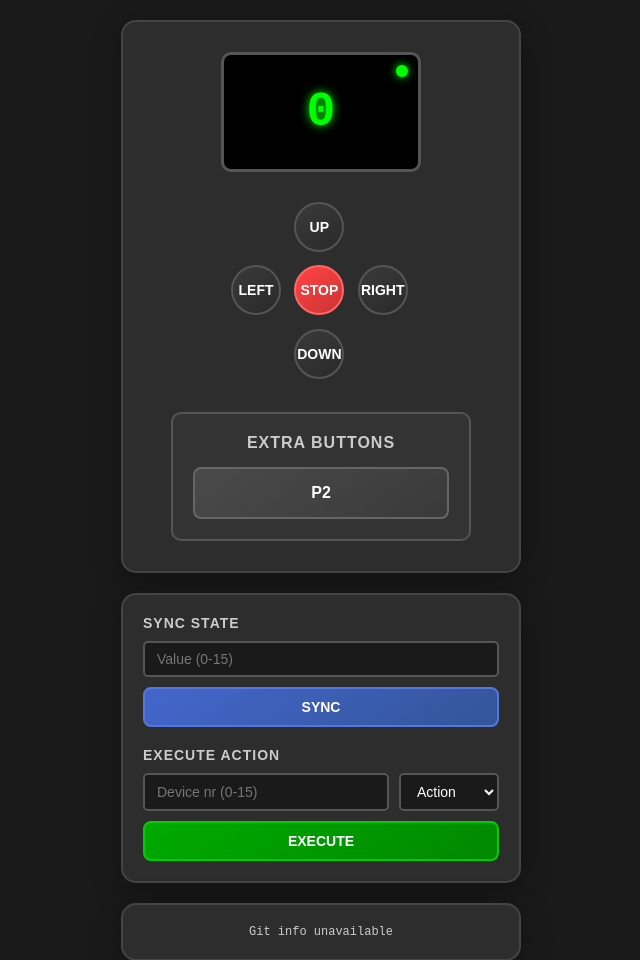
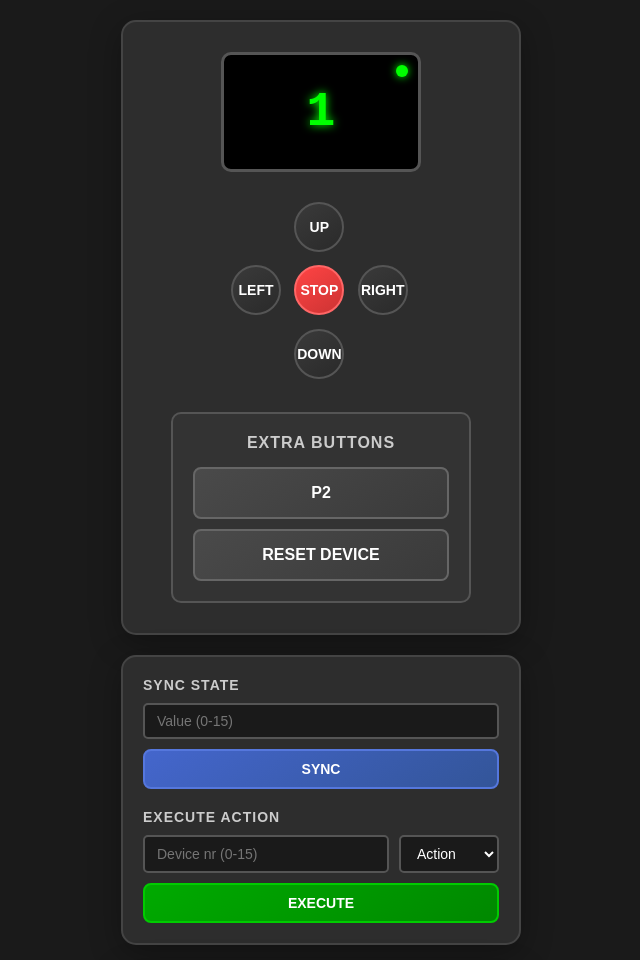
Before and after one commit to addun/aluprof-DC313-rpi-controller, a Flask app: page / in a window 1280 px wide. Shown: the top 960 px of the page, without its empty margins (319-959 px from the left). Run offline with Flask 3, Linux system fonts and the light colour scheme.

Commit message:
Add reset device function

```diff
--- a/main.py
+++ b/main.py
@@ -54,6 +54,14 @@
         else:
             print("Running in simulation mode (GPIO not available).")
 
+        # Perform automatic device reset on startup to ensure synchronization
+        print("Performing automatic device reset on startup...")
+        reset_result = remote_controller.reset_device()
+        if reset_result["success"]:
+            print(f"Automatic reset successful - device synchronized to channel 01")
+        else:
+            print(f"Automatic reset failed: {reset_result.get('error', 'Unknown error')}")
+
         # Run the Flask application
         app.run(host='0.0.0.0', port=4000, debug=False)
 
--- a/src/app.py
+++ b/src/app.py
@@ -30,6 +30,7 @@
         self.app.route('/sync', methods=['POST'])(self.sync_state)
         self.app.route('/actions', methods=['POST'])(self.process_actions)
         self.app.route('/press/<button_id>', methods=['POST'])(self.press_button)
+        self.app.route('/reset', methods=['POST'])(self.reset_device)
         self.app.route('/')(self.serve_index)
 
     def get_state(self):
@@ -176,6 +177,28 @@
                 self.logger.error(f"API Error in press_button: {e}")
                 return jsonify({"error": f"Internal server error: {e}"}), 500
 
+    def reset_device(self):
+        """Reset the device to its default state (channel 01)."""
+        with self.state_lock:
+            try:
+                self.logger.info("Device reset requested via API")
+
+                # Perform the reset
+                reset_result = self.remote_controller.reset_device()
+
+                if reset_result["success"]:
+                    return jsonify(reset_result), 200
+                else:
+                    return jsonify(reset_result), 500
+
+            except Exception as e:
+                self.logger.error(f"API Error in reset_device: {e}")
+                return jsonify({
+                    "success": False,
+                    "error": f"Internal server error: {e}",
+                    "current_value": self.remote_controller.get_current_value()
+                }), 500
+
     def serve_index(self):
         """Serves the controller page with git information."""
         try:
--- a/src/remote_controller.py
+++ b/src/remote_controller.py
@@ -196,3 +196,47 @@
     def _update_action_time(self) -> None:
         """Update the last action time to current time."""
         self.last_action_time = time.time()
+
+    def reset_device(self) -> Dict[str, Any]:
+        """
+        Reset the device to its default state (channel 01).
+
+        This performs a power cycle reset and synchronizes the internal state.
+
+        Returns:
+            Dict containing reset status and new state information
+        """
+        self.logger.info("Starting device reset procedure")
+
+        try:
+            # Perform power cycle reset
+            reset_success = self.gpio_controller.reset_device()
+
+            if not reset_success:
+                return {
+                    "success": False,
+                    "error": "Failed to power cycle device",
+                    "current_value": self.remote_state.get_current_value()
+                }
+
+            # Reset internal state to match device default
+            self.remote_state.set_value(1)
+            self.last_action_time = time.time()
+
+            self.logger.info("Device reset completed successfully - state synchronized to channel 01")
+
+            return {
+                "success": True,
+                "message": "Device reset successful",
+                "current_value": 1,
+                "previous_state": "reset",
+                "new_state": "channel_01"
+            }
+
+        except Exception as e:
+            self.logger.error(f"Device reset failed: {e}")
+            return {
+                "success": False,
+                "error": f"Reset procedure failed: {str(e)}",
+                "current_value": self.remote_state.get_current_value()
+            }
--- a/src/templates/controller.html
+++ b/src/templates/controller.html
@@ -154,6 +154,38 @@
         width: auto;
         max-width: 300px;
         margin: 0 auto;
+      }
+
+      .reset-button {
+        background: linear-gradient(145deg, #cc4444, #aa3333);
+        border: 2px solid #ee5555;
+        margin-top: 10px;
+      }
+
+      .reset-button:hover {
+        background: linear-gradient(145deg, #dd5555, #bb4444);
+        border-color: #ff6666;
+      }
+
+      .reset-button:active {
+        background: linear-gradient(145deg, #aa3333, #882222);
+        border-color: #cc4444;
+      }
+
+      .status-indicator.resetting {
+        background-color: #ff0000;
+        animation: blink 0.5s infinite;
+      }
+
+      @keyframes blink {
+        0%,
+        50% {
+          opacity: 1;
+        }
+        51%,
+        100% {
+          opacity: 0.3;
+        }
       }
 
       .panel-title {
@@ -421,6 +453,70 @@
         }
       }
 
+      // Reset device function
+      async function resetDevice() {
+        // Confirmation dialog
+        const confirmed = confirm(
+          "Are you sure you want to reset the device?\n\n" +
+            "This will:\n" +
+            "• Power cycle the physical controller\n" +
+            "• Reset the device to channel 01\n" +
+            "• Synchronize the software state\n\n" +
+            "Click OK to continue or Cancel to abort."
+        );
+
+        if (!confirmed) {
+          return;
+        }
+
+        const statusIndicator = document.getElementById("statusIndicator");
+        const resetButton = document.getElementById("resetBtn");
+
+        try {
+          // Start blinking indicator and disable button
+          statusIndicator.classList.add("resetting");
+          resetButton.disabled = true;
+          resetButton.textContent = "RESETTING...";
+
+          console.log("Starting device reset...");
+
+          const response = await fetch(`${API_BASE}/reset`, {
+            method: "POST",
+            headers: {
+              "Content-Type": "application/json",
+            },
+          });
+
+          const data = await response.json();
+
+          if (response.ok && data.success) {
+            console.log("Device reset successful:", data);
+
+            // Update display to show new state
+            updateDisplay(data.current_value);
+
+            // Show success message
+            alert("Device reset successful!\nController synchronized to channel 01.");
+
+            // Refresh state from server
+            pollState();
+          } else {
+            console.error("Device reset failed:", data);
+            showError(`Reset failed: ${data.error || "Unknown error"}`);
+            alert(`Device reset failed:\n${data.error || "Unknown error"}`);
+          }
+        } catch (error) {
+          console.error("Network error during reset:", error);
+          showError("Network error during reset");
+          alert("Network error during device reset.\nPlease check your connection and try again.");
+        } finally {
+          // Stop blinking and restore button
+          statusIndicator.classList.remove("resetting");
+          resetButton.disabled = false;
+          resetButton.textContent = "RESET DEVICE";
+        }
+      }
+
       // Show error message
       function showError(message) {
         // Simple error display - could be enhanced with a proper notification system
@@ -580,6 +676,7 @@
         document.getElementById("rightBtn").addEventListener("click", () => pressButton("RIGHT"));
         document.getElementById("bottomBtn").addEventListener("click", () => pressButton("DOWN"));
         document.getElementById("p2Btn").addEventListener("click", () => pressButton("P2"));
+        document.getElementById("resetBtn").addEventListener("click", resetDevice);
       });
     </script>
   </head>
@@ -601,6 +698,7 @@
       <div class="control-panel">
         <div class="panel-title">Extra buttons</div>
         <button class="p2-button" id="p2Btn">P2</button>
+        <button class="p2-button reset-button" id="resetBtn">RESET DEVICE</button>
       </div>
     </div>
 
```
Also changed, not shown: src/config.py (+10 -4 lines), src/gpio_controller.py (+40 -0 lines).
